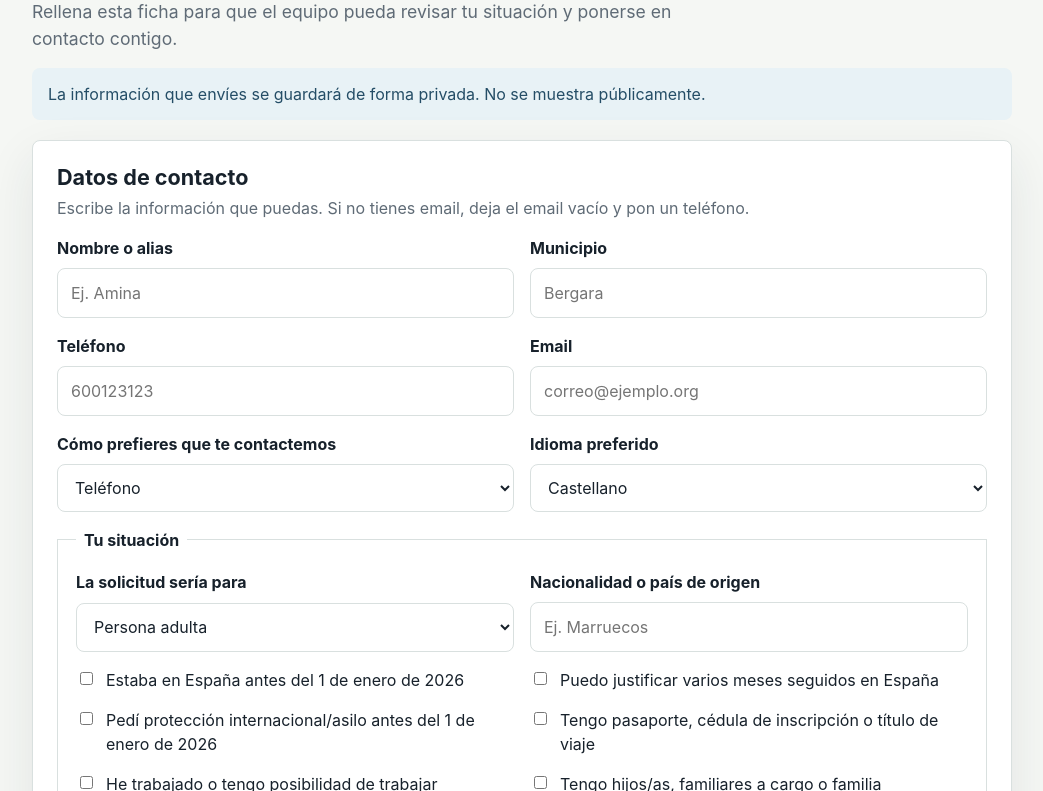
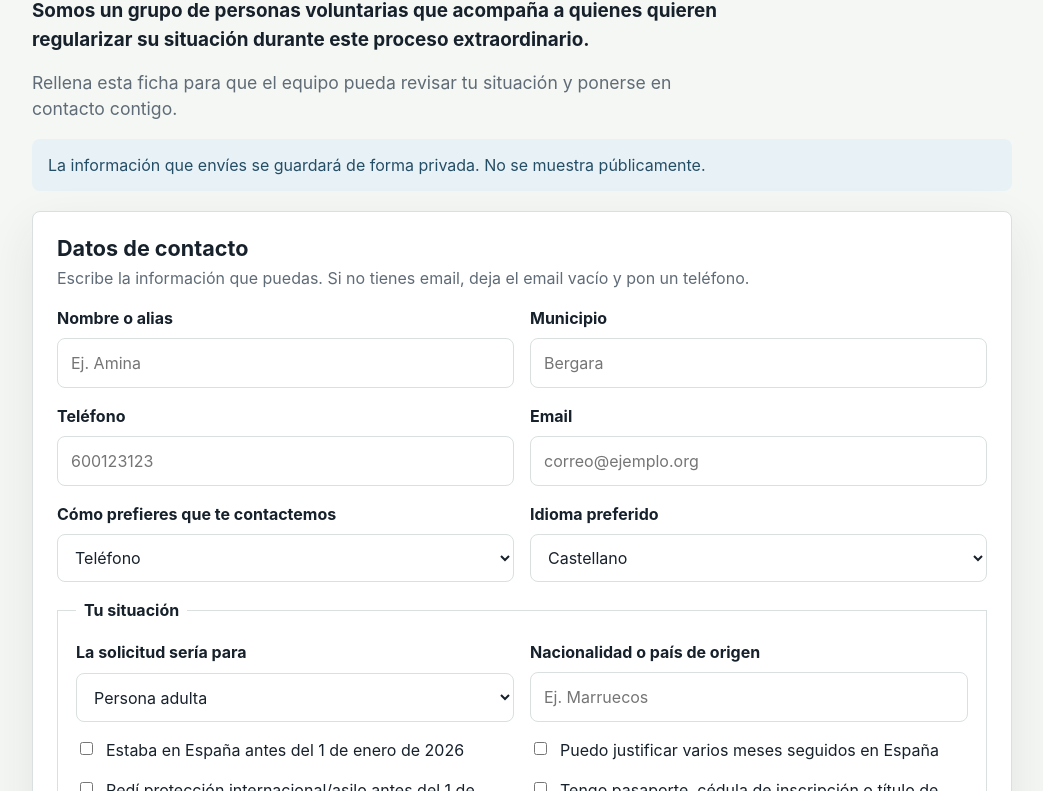
Before and after one commit to erregularizazioa/erregularizazioa, a website: page index.html in a window 1280 px wide. Shown: the part 264-1055 px from the top of the page, without its empty margins (118-1161 px from the left). Drawn offline with Linux system fonts and the light colour scheme.

Commit message:
Add volunteer group description

```diff
--- a/index.html
+++ b/index.html
@@ -18,6 +18,9 @@
         </div>
       </div>
       <h1 data-i18n="hero.h1">Pedir ayuda con la regularización</h1>
+      <p class="hero-description" data-i18n="hero.description">
+        Somos un grupo de personas voluntarias que acompaña a quienes quieren regularizar su situación durante este proceso extraordinario.
+      </p>
       <p class="intro" data-i18n="hero.intro.publicSubmit">Rellena esta ficha para que el equipo pueda revisar tu situación y ponerse en contacto contigo.</p>
       <div class="notice info" role="status" data-i18n="publicSubmit.banner">La información que envíes se guardará de forma privada. No se muestra públicamente.</div>
     </header>
--- a/styles.css
+++ b/styles.css
@@ -105,6 +105,14 @@ h2 {
   margin: 16px 0 0;
   color: var(--muted);
   font-size: 1.1rem;
+}
+
+.hero-description {
+  max-width: 760px;
+  margin: 14px 0 0;
+  color: var(--ink);
+  font-size: 1.18rem;
+  font-weight: 650;
 }
 
 .lang-toggle {
--- a/translations.js
+++ b/translations.js
@@ -5,6 +5,7 @@
       ui: {
         "hero.eyebrow": "Regularización extraordinaria 2026",
         "hero.h1": "Pedir ayuda con la regularización",
+        "hero.description": "Somos un grupo de personas voluntarias que acompaña a quienes quieren regularizar su situación durante este proceso extraordinario.",
         "hero.intro.publicSubmit": "Rellena esta ficha para que el equipo pueda revisar tu situación y ponerse en contacto contigo.",
         "publicSubmit.banner": "La información que envíes se guardará de forma privada. No se muestra públicamente.",
         "form.heading": "Datos de contacto",
@@ -68,6 +69,7 @@
       ui: {
         "hero.eyebrow": "Régularisation extraordinaire 2026",
         "hero.h1": "Demander de l’aide pour la régularisation",
+        "hero.description": "Nous sommes un groupe de personnes bénévoles qui accompagne celles et ceux qui veulent régulariser leur situation pendant cette procédure extraordinaire.",
         "hero.intro.publicSubmit": "Remplissez cette fiche pour que l’équipe puisse examiner votre situation et vous contacter.",
         "publicSubmit.banner": "Les informations envoyées seront enregistrées de manière privée. Elles ne sont pas affichées publiquement.",
         "form.heading": "Coordonnées",
```
